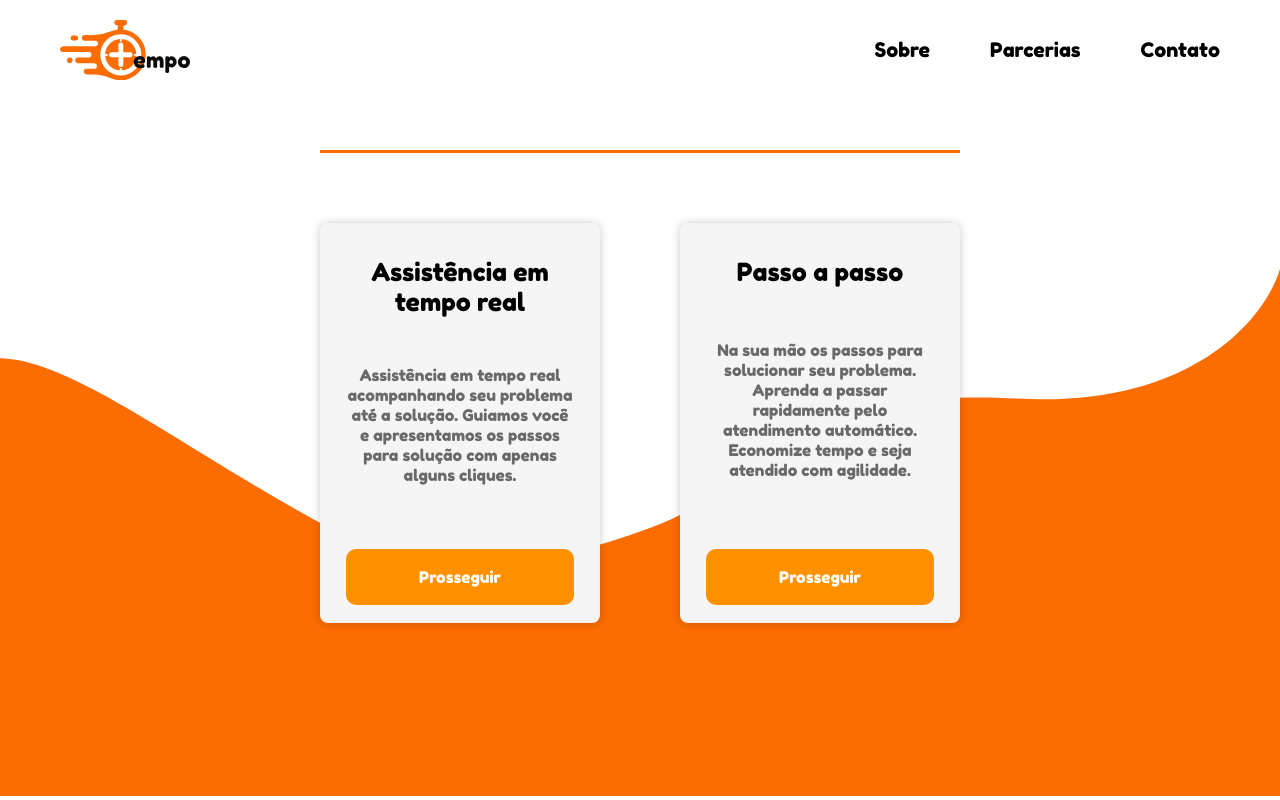
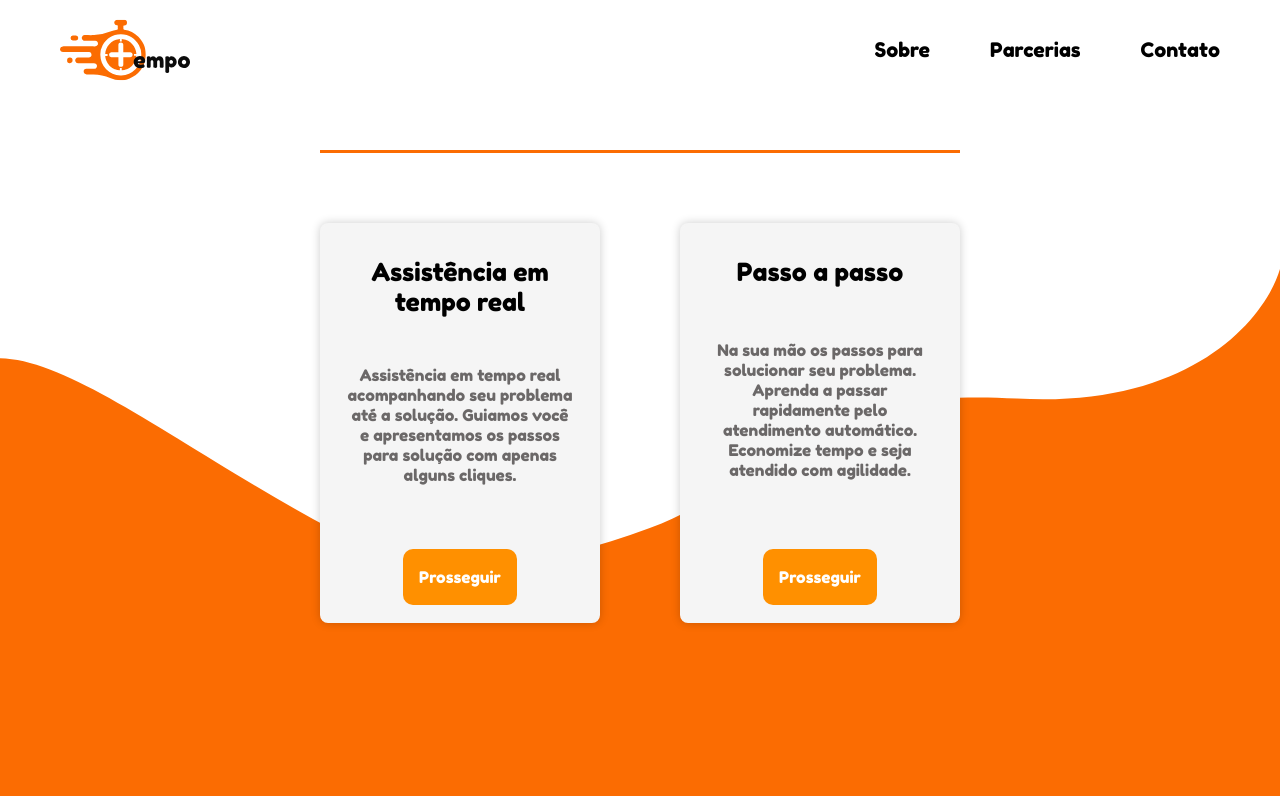
Before and after one commit to MaisTempo/frontend, a React (Create React App) app: page /finalidades/escolha in a window 1280 px wide. Built offline with nearby package versions, Linux system fonts and the light colour scheme; no server answers; the HTML template or start-up script is replaced by a standard one.

Commit message:
feat: chama a nova página criada

```diff
--- a/src/pages/FinalityPage/index.tsx
+++ b/src/pages/FinalityPage/index.tsx
@@ -41,12 +41,16 @@ const SelectHelp: React.FC = () => {
               <li>
                 <h1>Assistência em tempo real</h1>
                 <p>Assistência em tempo real acompanhando seu problema até a solução. Guiamos você e apresentamos os passos para solução com apenas alguns cliques.</p>
-                <Button type="button">Prosseguir</Button>
+                <Link to="">
+                  <Button type="button">Prosseguir</Button>
+                </Link>
               </li>
               <li>
                 <h1>Passo a passo</h1>
                 <p>Na sua mão os passos para solucionar seu problema. Aprenda a passar rapidamente pelo atendimento automático. Economize tempo e seja atendido com agilidade.</p>
-                <Button type="button">Prosseguir</Button>
+                <Link to="escolha/passoapasso">
+                  <Button type="button">Prosseguir</Button>
+                </Link>
               </li>
             </ul>
         </CompanyContainer>
```
